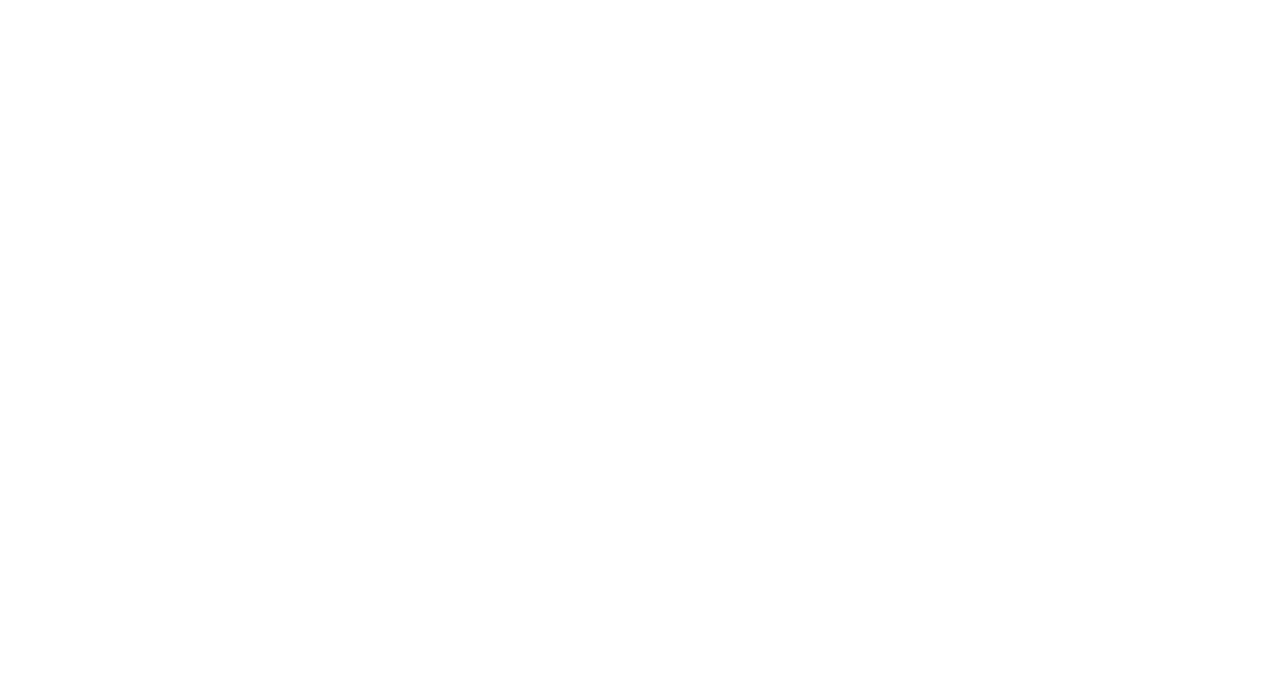
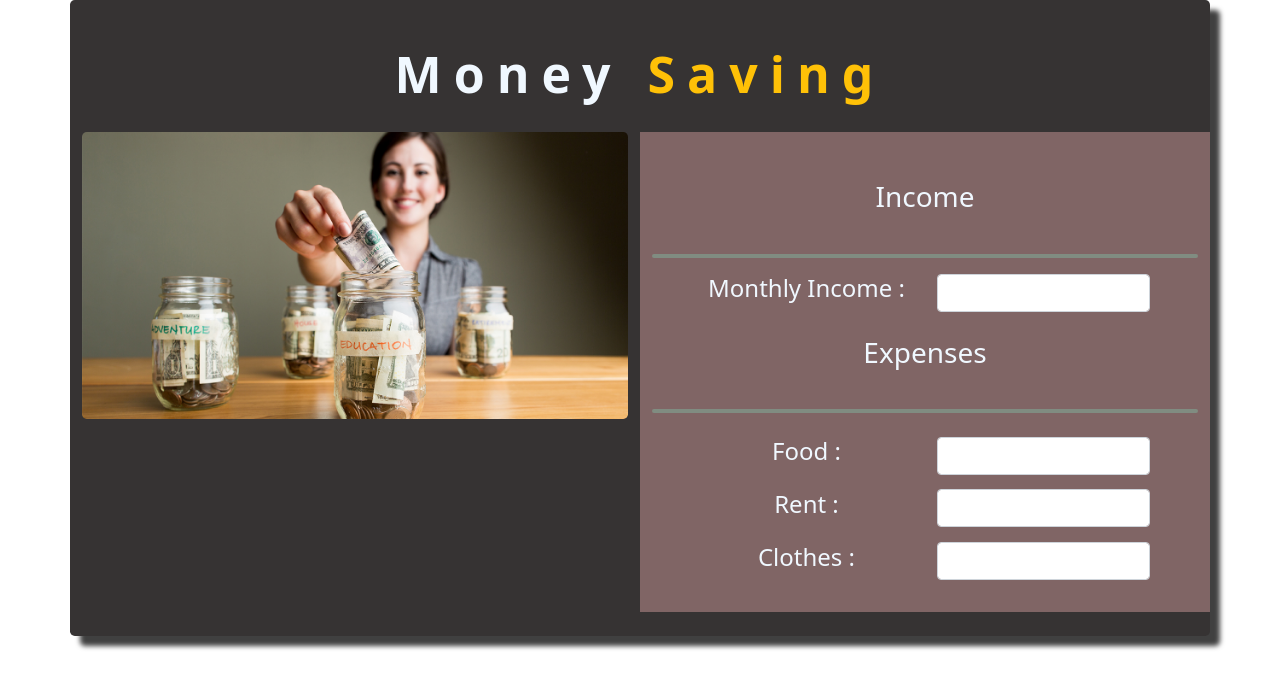
Before and after one commit to pallobbiwas/money-hunter, a plain HTML site: page index.html in a window 1280 px wide. Drawn offline with nearby package versions, Linux system fonts and the light colour scheme.

Commit message:
design part done'

```diff
--- a/assets/css/styel.css
+++ b/assets/css/styel.css
@@ -0,0 +1,21 @@
+.bg-color{
+    background-color: rgb(54, 51, 51);
+    color: aliceblue;
+    box-shadow: 10px 10px 5px 0px rgba(0,0,0,0.75);
+    -webkit-box-shadow: 10px 10px 5px 0px rgba(0,0,0,0.75);
+    -moz-box-shadow: 10px 10px 5px 0px rgba(0,0,0,0.75);
+}
+.heading{
+    font-size: 50px;
+    font-weight: bolder;
+    letter-spacing: 12px;
+    padding: 20px 0;
+}
+.bg-section-info{
+    background-color: rgb(128, 101, 101);
+}
+.new{
+    padding: 2px 0;
+    background-color: aquamarine;
+    border-radius: 5px;
+}
--- a/index.html
+++ b/index.html
@@ -2,7 +2,7 @@
 <html lang="en">
 
 <head>
-    <title>Title</title>
+    <title>Saving money</title>
     <!-- Required meta tags -->
     <meta charset="utf-8">
     <meta name="viewport" content="width=device-width, initial-scale=1, shrink-to-fit=no">
@@ -10,8 +10,6 @@
     <!-- Bootstrap CSS v5.0.2 -->
     <link rel="stylesheet" href="https://cdn.jsdelivr.net/npm/bootstrap@5.0.2/dist/css/bootstrap.min.css"
         integrity="sha384-EVSTQN3/azprG1Anm3QDgpJLIm9Nao0Yz1ztcQTwFspd3yD65VohhpuuCOmLASjC" crossorigin="anonymous">
-    <!-- font wosam -->
-    <script src="https://kit.fontawesome.com/a7a5a533eb.js" crossorigin="anonymous"></script>
     <!-- my extarnal css -->
     <link rel="stylesheet" href="./assets/css/styel.css">
 
@@ -19,7 +17,60 @@
 
 <body>
     <!-- ui start -->
-
+    <main class="container rounded-3 bg-color">
+        <section class="py-4">
+            <!-- heading -->
+            <h1 class="text-center heading">
+                Money <span class="text-warning">Saving
+            </h1>
+            <!-- blane part -->
+            <div class="row">
+                <div class="col-md-6">
+                    <img class="img-fluid rounded-3" src="./assets/images/1280-9.jpg" alt="">
+                </div>
+                <div class="col-md-6 text-center bg-section-info py-4">
+                    <!-- income part -->
+                    <h3 class="py-4">Income</h3>
+                    <hr class="new">
+                    <div class="row px-5">
+                        <div class="col-md-6">
+                            <h4>Monthly Income :</h4>
+                        </div>
+                        <div class="col-md-6">
+                            <input class="form-control" type="number" name="" id="">
+                        </div>
+                    </div>
+                    <!-- expenses part -->
+                    <h3 class="py-4">Expenses</h3>
+                    <hr class="new">
+                    <div class="row px-5 d-flex align-items-center">
+                        <div class="col-md-6 my-2">
+                            <h4>Food :</h4>
+                        </div>
+                        <div class="col-md-6">
+                            <input class="form-control" type="number" name="" id="">
+                        </div>
+                    </div>
+                    <div class="row px-5 d-flex align-items-center">
+                        <div class="col-md-6 my-2">
+                            <h4>Rent :</h4>
+                        </div>
+                        <div class="col-md-6">
+                            <input class="form-control" type="number" name="" id="">
+                        </div>
+                    </div>
+                    <div class="row px-5 d-flex align-items-center">
+                        <div class="col-md-6 my-2">
+                            <h4>Clothes :</h4>
+                        </div>
+                        <div class="col-md-6">
+                            <input class="form-control my-1" type="number" name="" id="">
+                        </div>
+                    </div>
+                </div>
+            </div>
+        </section>
+    </main>
     <!-- ui end -->
     <!-- Bootstrap JavaScript Libraries -->
     <script src="https://cdn.jsdelivr.net/npm/@popperjs/core@2.9.2/dist/umd/popper.min.js"
```
Also changed, not shown: assets/images/1280-9.jpg (added), assets/images/ass5.txt (added).
